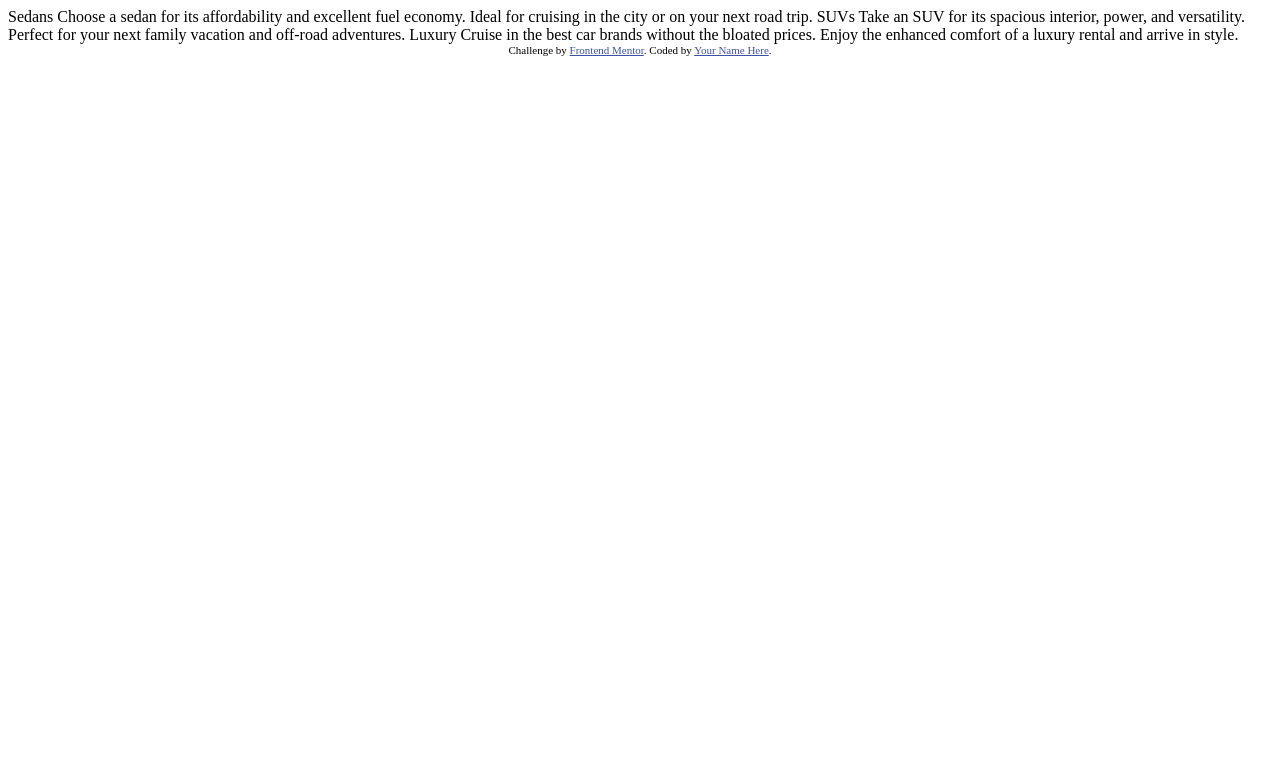
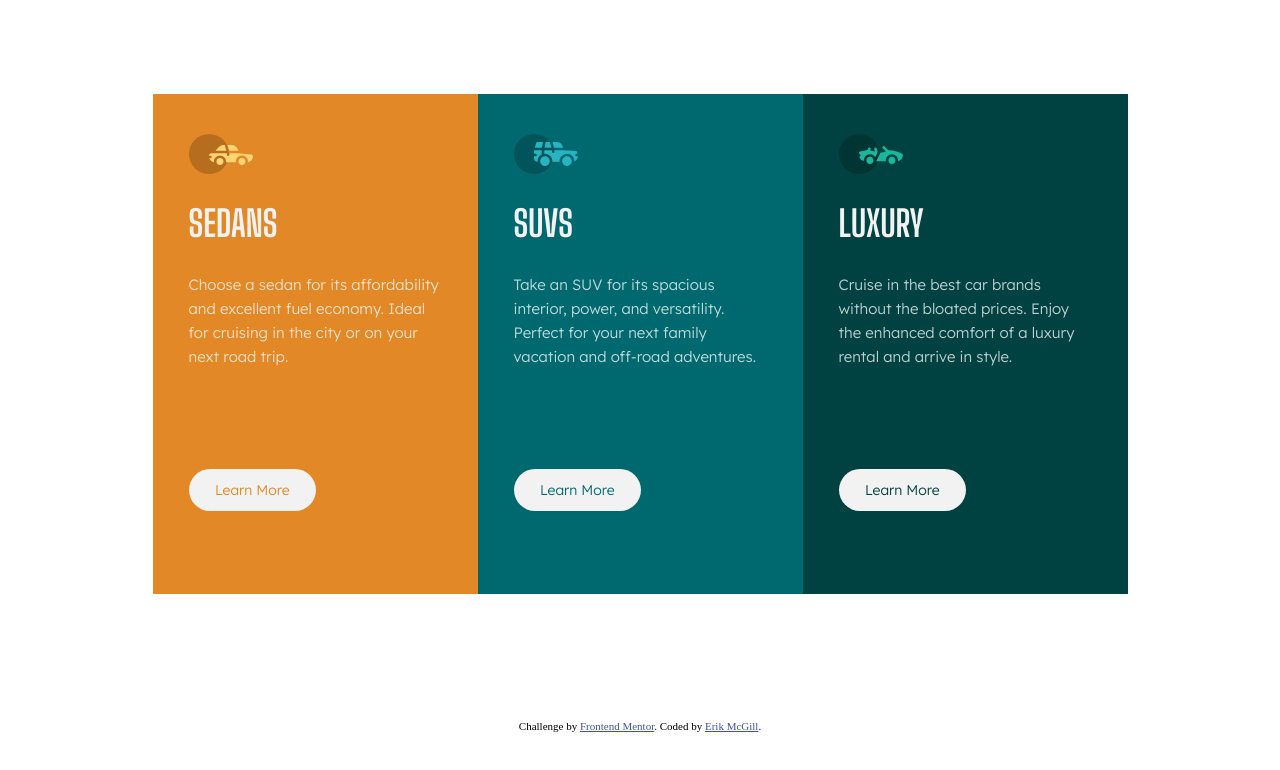
Before and after one commit to emmcgill/F-Mentor-3-Column-Preview-Card-Component, a plain HTML site: page index.html in a window 1280 px wide. Drawn offline with Linux system fonts and the light colour scheme.

Commit message:
Completed Component

```diff
--- a/index.html
+++ b/index.html
@@ -1,36 +1,79 @@
 <!DOCTYPE html>
 <html lang="en">
   <head>
-  <meta charset="UTF-8">
-  <meta name="viewport" content="width=device-width, initial-scale=1.0"> <!-- displays site properly based on user's device -->
+    <meta charset="UTF-8" />
+    <meta name="viewport" content="width=device-width, initial-scale=1.0" />
+    <!-- displays site properly based on user's device -->
 
-  <link rel="icon" type="image/png" sizes="32x32" href="./images/favicon-32x32.png">
+    <link
+      rel="icon"
+      type="image/png"
+      sizes="32x32"
+      href="./images/favicon-32x32.png"
+    />
+    <link rel="preconnect" href="https://fonts.googleapis.com" />
+    <link rel="preconnect" href="https://fonts.gstatic.com" crossorigin />
+    <link
+      href="https://fonts.googleapis.com/css2?family=Big+Shoulders+Display:wght@700&family=Lexend+Deca:wght@200;300;400&display=swap"
+      rel="stylesheet"
+    />
+    <link rel="stylesheet" href="styles.css" />
 
     <title>Frontend Mentor | 3-column preview card component</title>
 
     <!-- Feel free to remove these styles or customise in your own stylesheet 👍 -->
     <style>
-    .attribution { font-size: 11px; text-align: center; }
-    .attribution a { color: hsl(228, 45%, 44%); }
+      .attribution {
+        font-size: 11px;
+        text-align: center;
+      }
+      .attribution a {
+        color: hsl(228, 45%, 44%);
+      }
     </style>
   </head>
   <body>
+    <h1>Vehicles</h1>
+    <main>
+      <section class="component">
+        <div class="vehicle sedan">
+          <img src="images/icon-sedans.svg" alt="Sedan Icon" />
+          <h2 id="sedan-title">Sedans</h2>
+          <p id="sedan-subtitle">
+            Choose a sedan for its affordability and excellent fuel economy.
+            Ideal for cruising in the city or on your next road trip.
+          </p>
+          <a href="#" class="learn-btn">Learn More</a>
+        </div>
 
-  Sedans
-  Choose a sedan for its affordability and excellent fuel economy. Ideal for cruising in the city
-  or on your next road trip.
+        <div class="vehicle suv">
+          <img src="images/icon-suvs.svg" alt="SUV Icon" />
+          <h2 id="suv-title">SUVs</h2>
+          <p id="suv-subtitle">
+            Take an SUV for its spacious interior, power, and versatility.
+            Perfect for your next family vacation and off-road adventures.
+          </p>
+          <a href="#" class="learn-btn">Learn More</a>
+        </div>
 
-  SUVs
-  Take an SUV for its spacious interior, power, and versatility. Perfect for your next family vacation
-  and off-road adventures.
+        <div class="vehicle luxury">
+          <img src="images/icon-luxury.svg" alt="Luxury Icon" />
+          <h2 id="luxury-title">Luxury</h2>
+          <p id="luxury-subtitle">
+            Cruise in the best car brands without the bloated prices. Enjoy the
+            enhanced comfort of a luxury rental and arrive in style.
+          </p>
+          <a href="#" class="learn-btn">Learn More</a>
+        </div>
 
-  Luxury
-  Cruise in the best car brands without the bloated prices. Enjoy the enhanced comfort of a luxury
-  rental and arrive in style.
+      </section>
+    </main>
 
     <div class="attribution">
-    Challenge by <a href="https://www.frontendmentor.io?ref=challenge" target="_blank">Frontend Mentor</a>.
-    Coded by <a href="#">Your Name Here</a>.
+      Challenge by
+      <a href="https://www.frontendmentor.io?ref=challenge" target="_blank"
+        >Frontend Mentor</a
+      >. Coded by <a href="#">Erik McGill</a>.
     </div>
   </body>
 </html>
--- /dev/null
+++ b/styles.css
@@ -0,0 +1,156 @@
+:root {
+    --clr-primary-bright-orange: hsl(31, 77%, 52%);
+    --clr-primary-dark-cyan: hsl(184, 100%, 22%);
+    --clr-primary-very-dark-cyan: hsl(179, 100%, 13%);
+    /* Paragraphs */
+    --clr-neu-transparent-white: hsla(0, 0%, 100%, 0.75);
+    /* Backgrounds Headings Buttons */
+    --clr-neu-light-gray: hsl(0, 0%, 95%);
+    --ff-lexend-deca: 'Lexend Deca', sans-serif;
+    --ff-big-shoulders-display: 'Big Shoulders Display', cursive;
+    --fw-lexend: 400;
+    --fw-big-shoulders: 700;
+}
+
+* , *::before , *::after {
+    box-sizing: border-box;
+    margin: 0;
+}
+
+body > h1 {
+    display: none;
+}
+
+.component {
+    width: 90%;
+    margin: 0 auto;
+    margin-bottom: 2rem;
+    max-width: 327px;
+}
+
+.vehicle {
+    padding: 2.5rem 2.25rem 3.5rem 2.25rem;
+    height: 395px;
+}
+
+.vehicle > img {
+    height: 35px;
+    margin-bottom: 1rem;
+}
+
+.vehicle > h2 {
+    text-transform: uppercase;
+    font-family: var(--ff-big-shoulders-display);
+    font-weight: var(--fw-big-shoulders);
+    font-size: 2.25rem;
+    margin-bottom: 1.25rem;
+    color: var(--clr-neu-light-gray);
+}
+
+.vehicle > p {
+    font-family: var(--ff-lexend-deca);
+    font-weight: 300;
+    font-size: 15px;
+    color: var(--clr-neu-transparent-white);
+    line-height: 1.5rem;
+    max-width: 253px;
+    margin-bottom: 2.5rem;
+}
+
+.vehicle > a {
+    background-color: var(--clr-neu-light-gray);
+    text-decoration: none;
+    font-family: var(--ff-lexend-deca);
+    font-weight: 300;
+    font-size: 14px;
+    padding: .75rem 1.65rem;
+    border-radius: 50px;
+}
+
+.vehicle > a:hover {
+    border: 2px solid var(--clr-neu-light-gray);
+    color: var(--clr-neu-light-gray);
+}
+
+
+
+
+
+
+
+
+
+/* VEHICLE BACKGROUNDS */
+.sedan {
+    background-color: var(--clr-primary-bright-orange);
+}
+
+.sedan > a {
+    color: var(--clr-primary-bright-orange);
+}
+
+.sedan > a:hover {
+    background-color: var(--clr-primary-bright-orange);
+}
+
+.suv {
+    background-color: var(--clr-primary-dark-cyan);
+}
+
+.suv > a {
+    color: var(--clr-primary-dark-cyan);
+}
+
+.suv > a:hover {
+    background-color: var(--clr-primary-dark-cyan);
+
+}
+
+.luxury {
+    background-color: var(--clr-primary-very-dark-cyan);
+}
+
+.luxury > a {
+    color: var(--clr-primary-very-dark-cyan);
+}
+
+.luxury > a:hover {
+    background-color: var(--clr-primary-very-dark-cyan);
+
+}
+
+.attribution {
+    margin-bottom: 2rem;
+}
+
+@media (min-width: 1024px) {
+
+    main {
+        height: 90vh;
+        display: flex;
+        align-items: center;
+    }
+
+    .component {
+        display: flex;
+        justify-content: center;
+        max-width: none;
+    }
+
+    .vehicle {
+        height: 500px;
+    }
+
+    .vehicle > img {
+        height: 40px;
+        margin-bottom: 1.5rem;
+    }
+
+    .vehicle > h2 {
+        margin-bottom: 1.75rem;
+    }
+
+    .vehicle > p {
+        margin-bottom: 7rem;
+    }
+}
```
Lines whose indentation alone changed are shown as unchanged.
